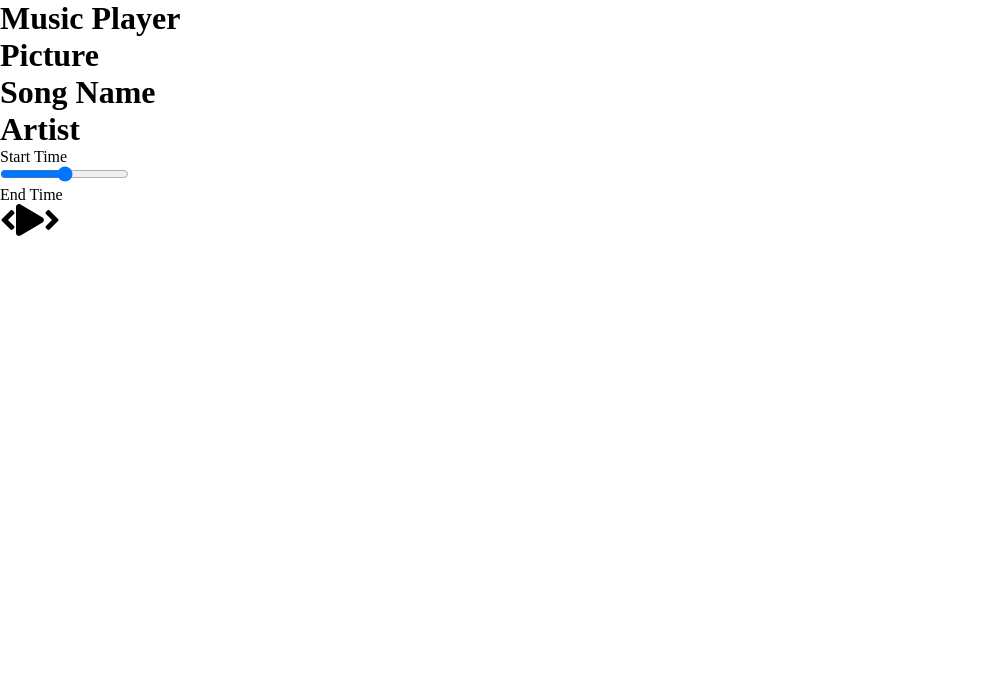
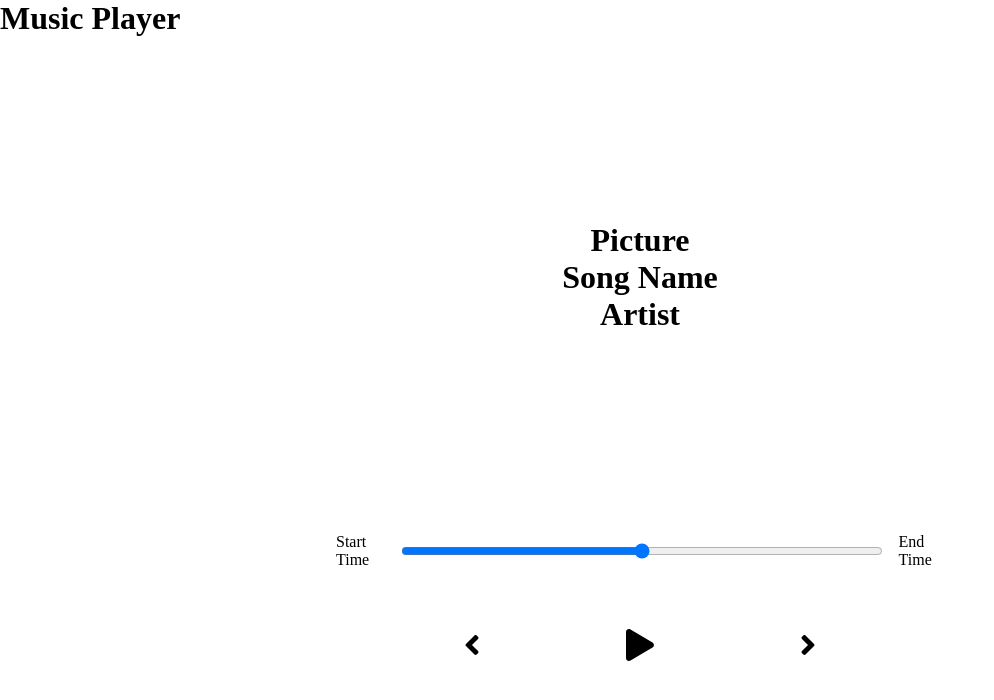
Before and after one commit to DanteCypress/wavey, a React (Create React App) app: page / in a window 1280 px wide. Shown: the top 700 px of the page, without its empty margins (0-994 px from the left). Built offline with nearby package versions, Linux system fonts and the light colour scheme.

Commit message:
player & song component styling completed

```diff
--- a/src/components/Player.js
+++ b/src/components/Player.js
@@ -1,6 +1,7 @@
 import React from 'react'
 import {FontAwesomeIcon} from '@fortawesome/react-fontawesome'
 import {faPlay,faAngleLeft,faAngleRight} from '@fortawesome/free-solid-svg-icons'
+import '../styles/app.scss'
 
 
 function Player() {
--- a/src/components/Song.js
+++ b/src/components/Song.js
@@ -3,7 +3,7 @@
 
 function Song() {
     return (
-        <div>
+        <div className='song-container'>
             <h1>Picture</h1>
             <h1>Song Name</h1>
             <h1>Artist</h1>
--- a/src/styles/_player.scss
+++ b/src/styles/_player.scss
@@ -0,0 +1,7 @@
+.song-container {
+  min-height: 60vh;
+  display: flex;
+  flex-direction: column;
+  align-items: center;
+  justify-content: center;
+}
--- a/src/styles/_song.scss
+++ b/src/styles/_song.scss
@@ -0,0 +1,29 @@
+.player {
+  min-height: 20vh;
+  display: flex;
+  flex-direction: column;
+  align-items: center;
+  justify-content: space-between;
+}
+.time-control {
+  width: 50%;
+
+  display: flex;
+  input {
+    width: 100%;
+    padding: 1rem 2rem;
+  }
+  p {
+    padding: 1rem;
+  }
+}
+.play-control {
+  display: flex;
+  justify-content: space-between;
+  align-items: center;
+  padding: 1rem;
+  width: 30%;
+  svg {
+    cursor: pointer;
+  }
+}
```
